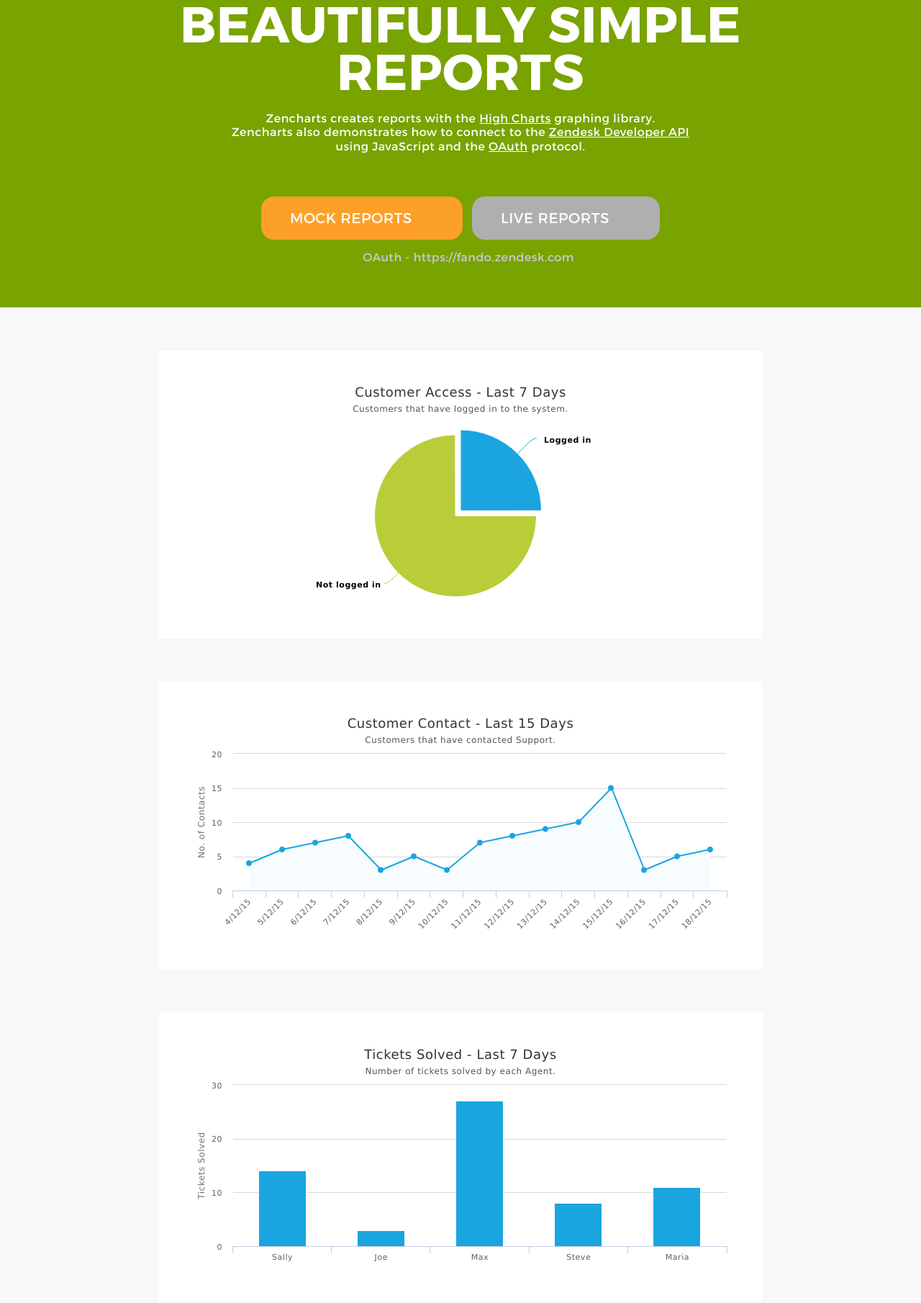
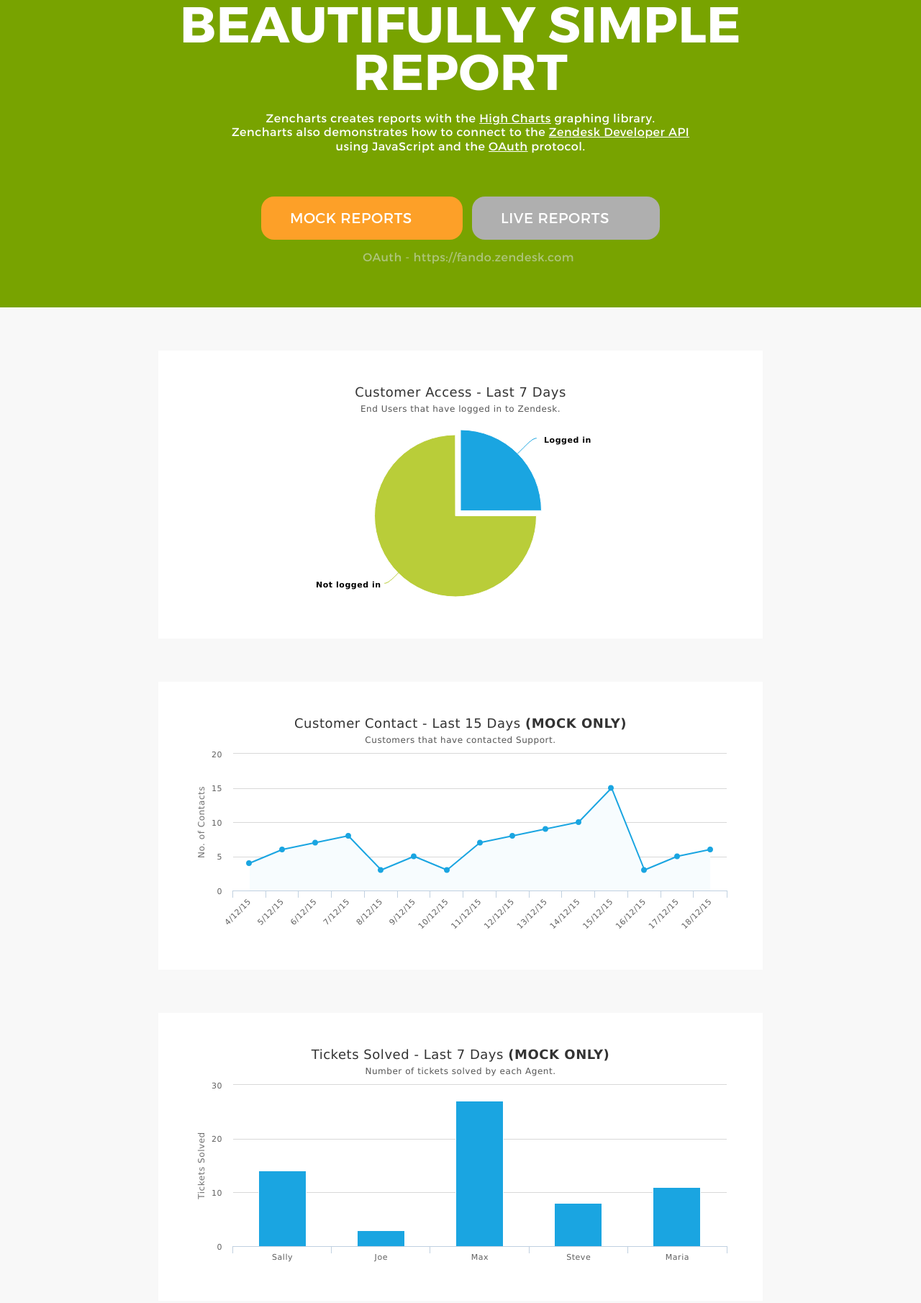
Before and after one commit to damenturnbull/zencharts, a plain HTML site: page index.html in a window 1280 px wide. Shown: the part 157-1967 px from the top of the page at 72% size. Drawn offline with Linux system fonts and the light colour scheme.

Commit message:
Refactor file structure. Tighten naming conventions.

```diff
--- a/index.html
+++ b/index.html
@@ -3,7 +3,7 @@
 <head>
   <meta charset=utf-8 />
   <meta name="description" content="description">
-  <title>Beautifully Simple Reports</title>
+  <title>Beautifully Simple Report</title>
   <link rel="stylesheet" media="screen" href="css/style.css" />
 </head>
 
@@ -19,7 +19,7 @@
       </p>
 
       <!-- Headings -->
-      <h1 class="header__title">Beautifully Simple <br/>Reports</h1>
+      <h1 class="header__title">Beautifully Simple <br/>Report</h1>
       <p class="header__desc">Zencharts creates reports with the <a class="header__link" href="http://www.highcharts.com/">High Charts</a> graphing library.<br/>Zencharts also demonstrates how to connect to the <a class="header__link" href="https://developer.zendesk.com/rest_api/docs/core/introduction">Zendesk Developer API</a><br/> using JavaScript and the <a class="header__link" href="http://oauth.net/">OAuth</a> protocol.</p>
 
       <!-- Calls to Action -->
@@ -61,7 +61,7 @@
   <script src="js/app/highcharts_scaffolding/linegraph.js"></script>
   <script src="js/app/highcharts_scaffolding/bargraph.js"></script>
 
-  <script src="js/app/lib/graph_structures.js"></script>
+  <script src="js/app/lib/chart_builder.js"></script>
   <script src="js/app/lib/zencharts.js"></script>
 
 </body>
--- a/js/app/highcharts_scaffolding/bargraph.js
+++ b/js/app/highcharts_scaffolding/bargraph.js
@@ -1,10 +1,10 @@
-var graphC =
+var BarGraphScaffold =
 {
   chart: {
     type: 'column'
   },
   title: {
-    text: 'Tickets Solved - Last 7 Days'
+    text: 'Tickets Solved - Last 7 Days <strong>(MOCK ONLY)</strong>'
   },
   subtitle: {
     text: "Number of tickets solved by each Agent."
--- a/js/app/highcharts_scaffolding/linegraph.js
+++ b/js/app/highcharts_scaffolding/linegraph.js
@@ -1,7 +1,7 @@
-var graphB =
+var LineGraphScaffold =
 {
   title:{
-    text:"Customer Contact - Last 15 Days",
+    text:"Customer Contact - Last 15 Days <strong>(MOCK ONLY)</strong>",
   },
   subtitle: {
     text: "Customers that have contacted Support."
--- a/js/app/highcharts_scaffolding/piechart.js
+++ b/js/app/highcharts_scaffolding/piechart.js
@@ -1,4 +1,4 @@
-var graphA = {
+var PieChartScaffold = {
   chart: {
     plotBackgroundColor: null,
     plotBorderWidth: null,
@@ -8,7 +8,7 @@ var graphA = {
     text: 'Customer Access - Last 7 Days',
   },
   subtitle: {
-    text: 'Customers that have logged in to the system.'
+    text: 'End Users that have logged in to Zendesk.'
   },
   tooltip: {
     pointFormat: '{series.name}: <b>{point.percentage:.1f}%</b>'
--- a/js/app/lib/graph_structures.js
+++ b/js/app/lib/chart_builder.js
@@ -13,9 +13,9 @@ var PieChartBuilder = (function() {
 
     init: function(data) {
       var percentages = this.getPercentages(data);
-      graphA.series[0].data[0].y = percentages[0];
-      graphA.series[0].data[1].y = percentages[1];
-      $('#graphA').highcharts(graphA);
+      PieChartScaffold.series[0].data[0].y = percentages[0];
+      PieChartScaffold.series[0].data[1].y = percentages[1];
+      $('#graphA').highcharts(PieChartScaffold);
     },
 
     // TODO - decouple getPercentages
@@ -68,7 +68,7 @@ var LineGraphBuilder = (function() {
   return {
 
     init: function(data) {
-      $('#graphB').highcharts(graphB);
+      $('#graphB').highcharts(LineGraphScaffold);
     }
 
     // TODO - Integrate dynamic live data
@@ -79,12 +79,12 @@ var LineGraphBuilder = (function() {
 // ------------------------------
 // Bar Chart
 // ------------------------------
-var BarChartBuilder = (function() {
+var BarGraphBuilder = (function() {
 
   return {
 
     init: function(data) {
-      $('#graphC').highcharts(graphC);
+      $('#graphC').highcharts(BarGraphScaffold);
     }
 
     // TODO - Integrate dynamic live data
--- a/karma.conf.js
+++ b/karma.conf.js
@@ -21,7 +21,7 @@ module.exports = function(config) {
       // Custom
       'js/app/lib/oauthrequest.js',
       'js/custom/highcharts_scaffolding/*.js',
-      'js/app/lib/graph_structures.js',
+      'js/app/lib/chart_builder.js',
       'js/app/lib/zencharts.js',
       // Specs
       'test/spec/*Spec.js'
--- a/sass/layout/_header.scss
+++ b/sass/layout/_header.scss
@@ -39,5 +39,5 @@
 }
 
 .header__status--disconnected {
-  color: #cbcbcb;
+  color: #aec47b;
 }
```
Also changed, not shown: css/style.css, images/zencharts-screenshot.png, js/app/lib/zencharts.js.
